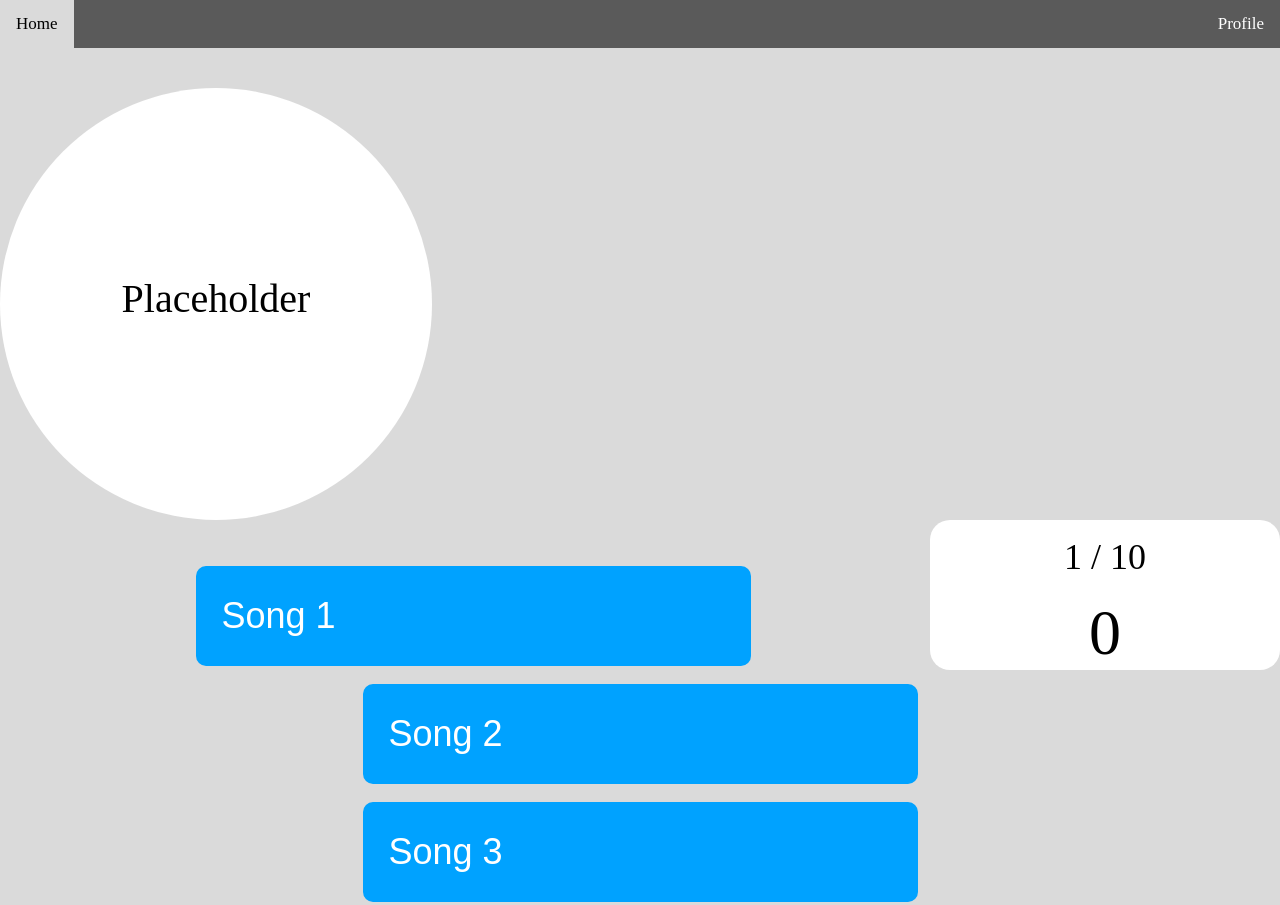
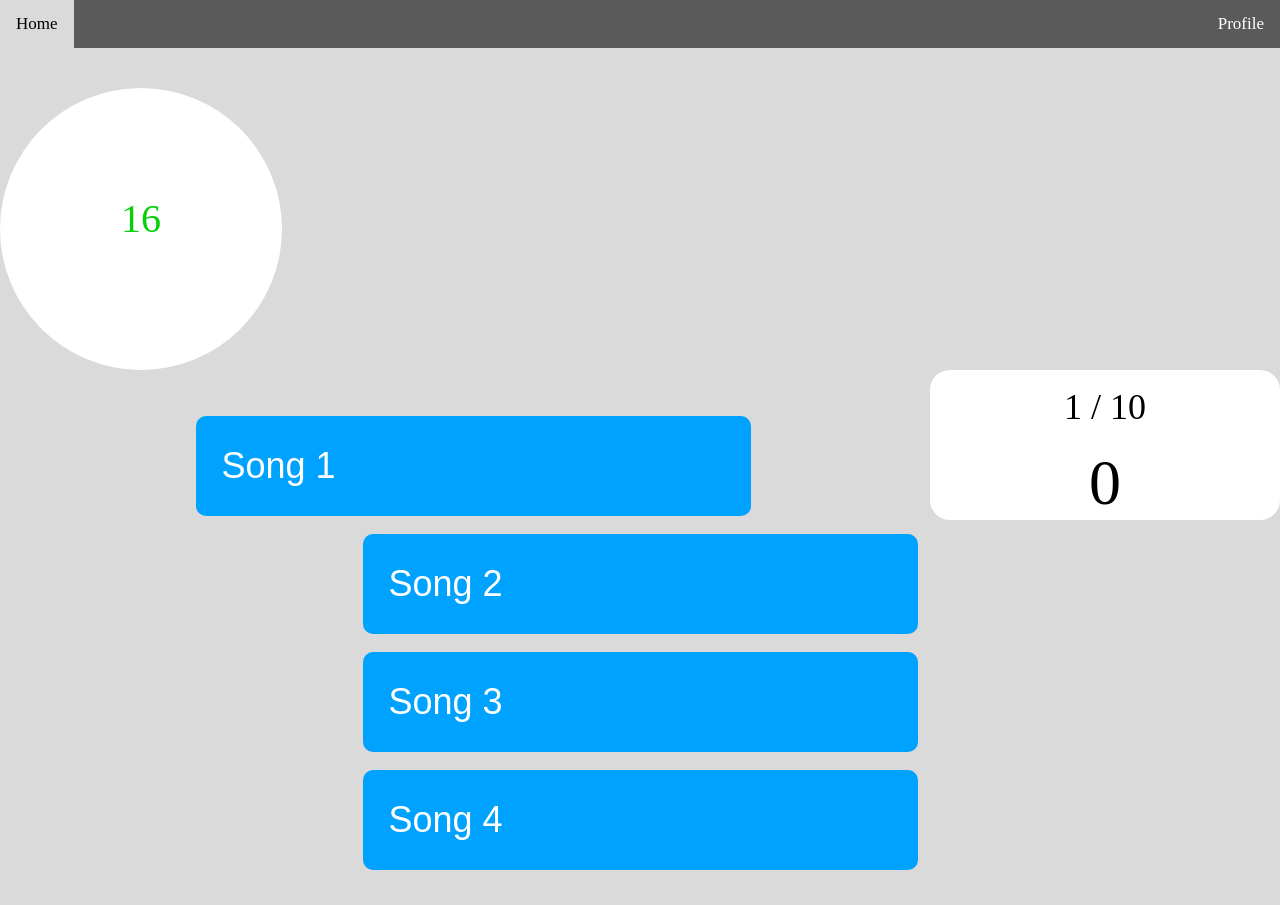
Before and after one commit to gytanzo/MusicalChairs, a website: page templates/playgame.html in a window 1280 px wide. Shown: the top 905 px of the page. Drawn offline with Linux system fonts and the light colour scheme.

Commit message:
#30 got elements set up on the webpage and have a basic timer implemented so far that counts down from 20. problem with it though that it doesnt reset after a question has been answered so looking to do that next

```diff
--- a/src/game.js
+++ b/src/game.js
@@ -29,3 +29,15 @@ function wrong(){
         currentquestion += 1
     }
 }
+
+function countdownTime() {
+    var time = 20;
+    var x = setInterval(function() {
+        document.getElementById("countdown").innerHTML = time;
+        time -= 1;
+        if(time == 0) {
+            clearInterval(x);
+            document.getElementById("countdown").innerHTML = "FAILED";
+        }
+    }, 1000);
+}
--- a/templates/playgame.html
+++ b/templates/playgame.html
@@ -34,15 +34,18 @@
             .timer {
                 padding: 16px;
                 margin-top: 70px;
-                width: 400px;
-                height: 400px;
+                width: 250px;
+                height: 250px;
                 border-radius: 50%;
                 border-color: green;
                 border-width: 5px;
-                line-height: 310px;
+                line-height: 150px;
+                color:rgb(9, 207, 9);
                 font-size: 40px;
                 background-color: white;
                 text-align: center;
+                display: flex;
+                justify-content: center;
             }
 
             .scorebox {
@@ -173,14 +176,13 @@
     </head>
 
     <body>
+        <script> window.onload = countdownTime </script>
         <div class="navbar">
             <a href="index.html" style="text-decoration: none;">Home</a>
             <a href="profile.html" style="text-decoration: none; float: right;">Profile</a>
         </div>
         <div class="timer">
-            <p>
-                Placeholder
-            </p>
+            <p id="countdown"></p>
         </div>
         <div class="scorebox" style="float: right">
             <span id="questionsRemaining" class="questionsRemaining">1 / 10</span>
@@ -188,13 +190,13 @@
             <span id="score" class="score">0</span>
         </div>
         <div class="main">
-            <button class="song_button song1" onclick="correct()">Song 1</button>
+            <button class="song_button song1" onclick="correct(); countdownTime();">Song 1</button>
             <br>
-            <button class="song_button song2" onclick="wrong()">Song 2</button>
+            <button class="song_button song2" onclick="wrong(); countdownTime();">Song 2</button>
             <br>
-            <button class="song_button song3" onclick="wrong()">Song 3</button>
+            <button class="song_button song3" onclick="wrong(); countdownTime();">Song 3</button>
             <br>
-            <button class="song_button song4" onclick="wrong()">Song 4</button>
+            <button class="song_button song4" onclick="wrong(); countdownTime();">Song 4</button>
         </div>
     </body>
 
```
